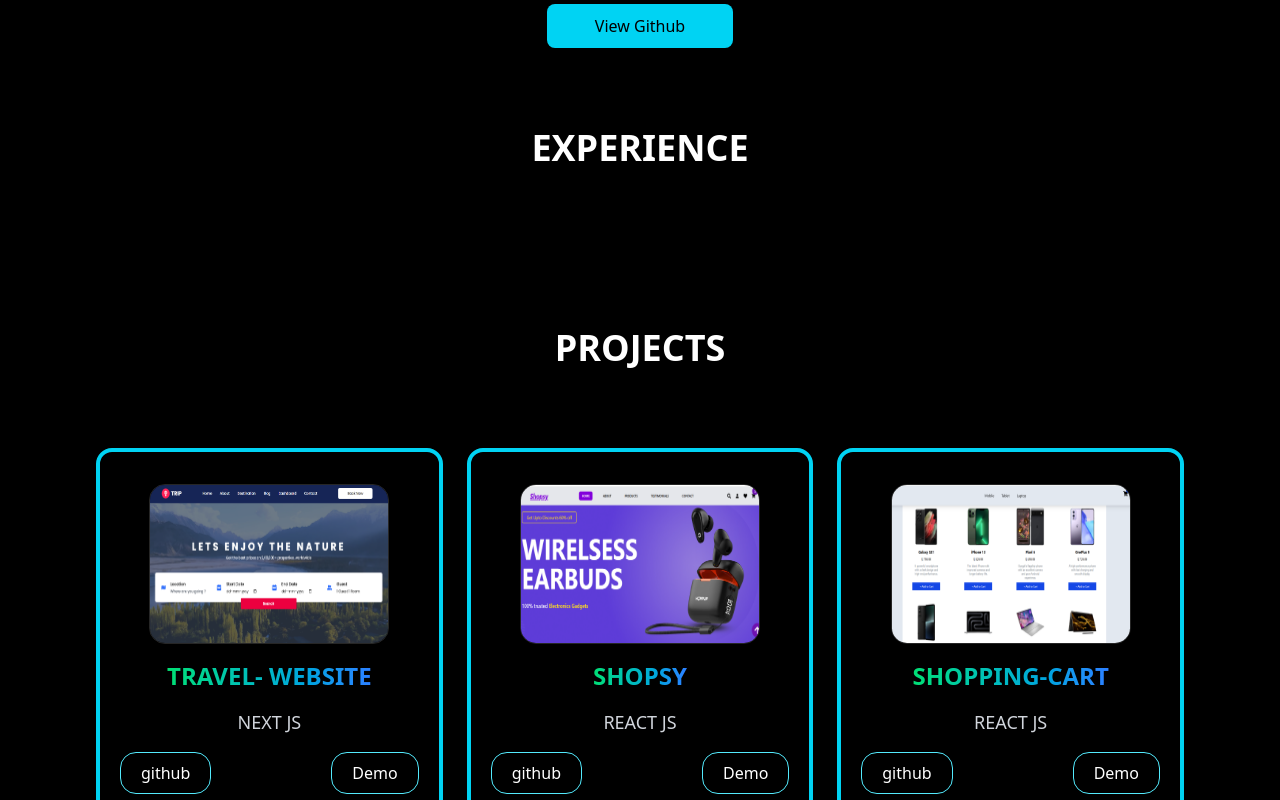
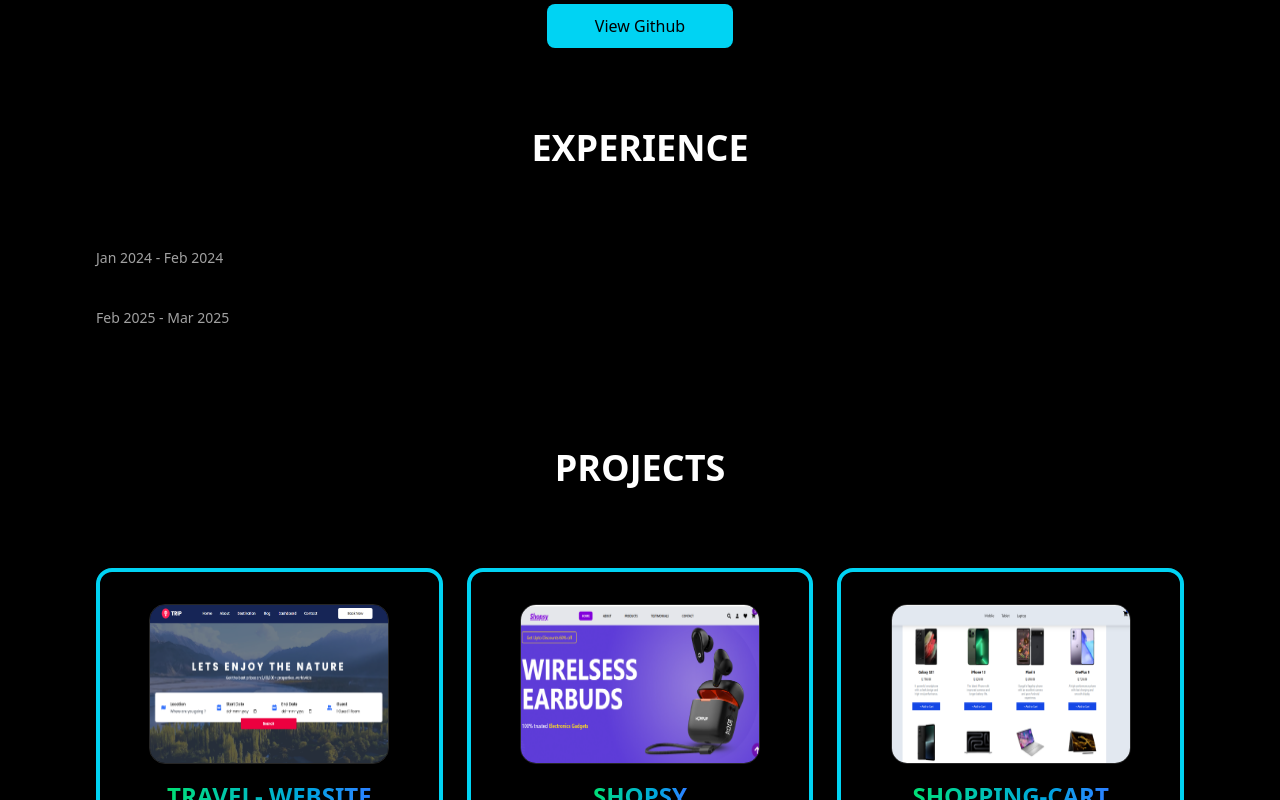
Before and after one commit to Shijin2k3/Portfolio-shijin, a React (Vite) app: page / in a window 1280 px wide. Shown: the part 2420-3220 px from the top of the page. Built offline with nearby package versions, Linux system fonts and the light colour scheme.

Commit message:
Initialized Experience Data

```diff
--- a/src/components/experience/Experience.jsx
+++ b/src/components/experience/Experience.jsx
@@ -1,10 +1,25 @@
 import React from 'react'
+import { experiences } from '../../data/data'
 
 const Experience = () => {
   return (
     <div className='bg-black text-white pb-20' id='contact'>
        <div className='mx-auto px-8 md:px-16 lg:px-24'>
           <h1 className='text-4xl font-bold uppercase text-center mb-20'>Experience</h1>
+          {
+               experiences.map((experience,id) =>(
+                 <div key={experience.id} className='flex flex-col md:flex-row mb-8'>
+
+                     <div className='w-full md:w-1/4'>
+                       <p className='mb-2 text-sm text-neutral-400'>{experience.year}</p>
+                     </div>
+                     <div className='w-full max-w-xl md:w-3/4'>
+                       <h6 className='mb-2 font-semibold'></h6>
+                     </div>
+
+                 </div>
+          ))
+        }
        </div>
     </div>
   )
--- a/src/data/data.js
+++ b/src/data/data.js
@@ -1,4 +1,5 @@
 import image from '../assets/education.png'
+import ak from '../assets/ak.jpeg'
 export const navItems=[
     {
       link:'Home',path:'home'
@@ -45,3 +46,24 @@ export const navItems=[
     grade:"8.29 CGPA"
   },
  ]
+
+ export const experiences=[
+  {
+    id:1,
+    image:ak,
+    company:"AK Info Park",
+    role:"Web Developer Intern",
+    year:"Jan 2024 - Feb 2024 ",
+    description:"Contributed to the development of web application using javscript,html,css,Bootsrap,React and Php.Managed databases and Implemented data storage using MYSQL",
+    technologies:["React.js","PHP","MYSQL","HTML","Bootstrap","Javascript"]
+  },
+  {
+    id:2,
+    image:ak,
+    company:"AK Info Park",
+    role:"Full Stack Web Developer Intern",
+    year:"Feb 2025 - Mar 2025 ",
+    description:"Contributed to the development of Full Stack web application using javscript,html,Tailwind Css,React and Node.js.Managed databases and Implemented data storage using MongoDB",
+    technologies:["React.js","Node.js","MongoDB","HTML","TailwindCss","Typescript"]
+  }
+ ]
```
Also changed, not shown: src/assets/ak.jpeg (added).
